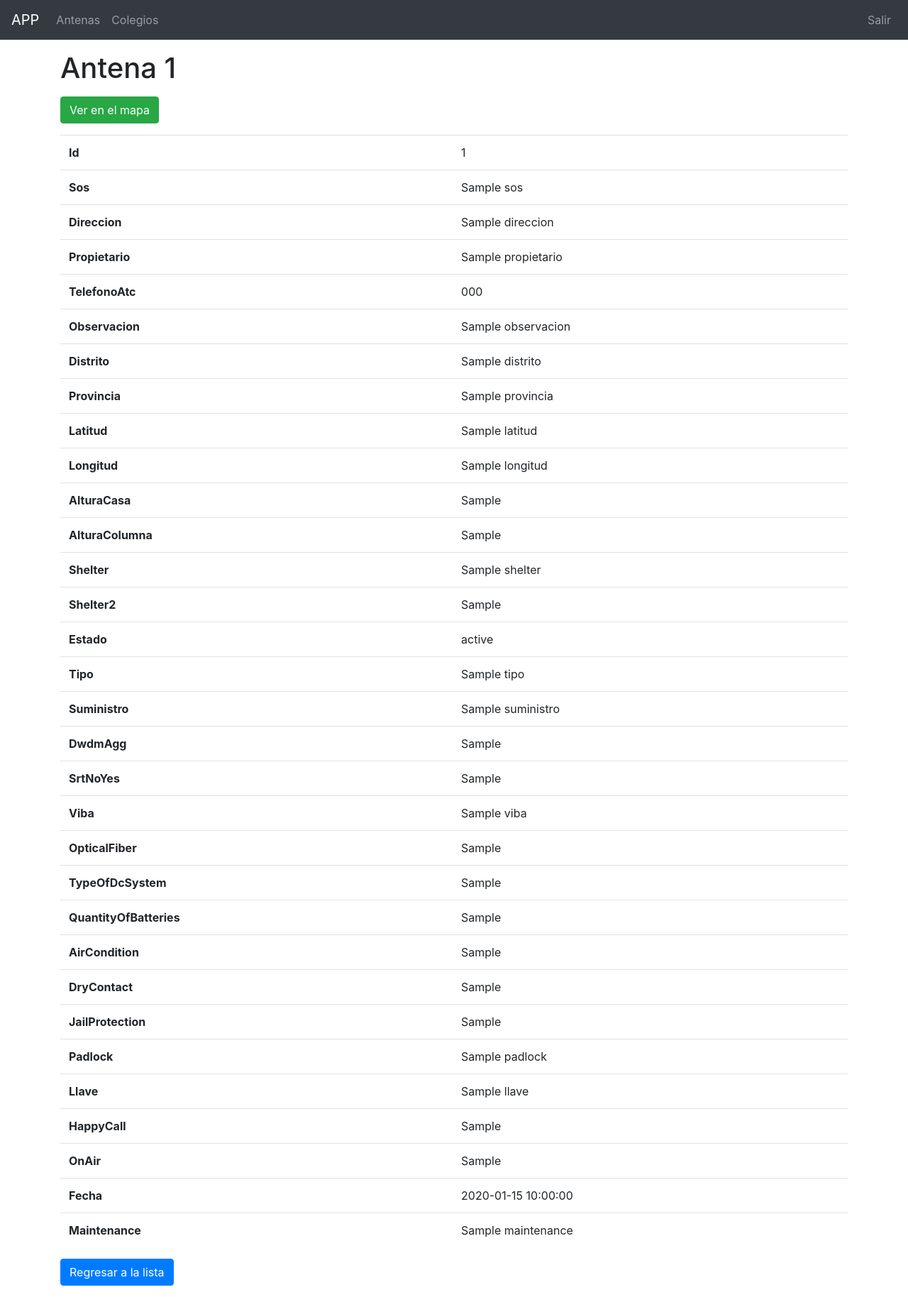
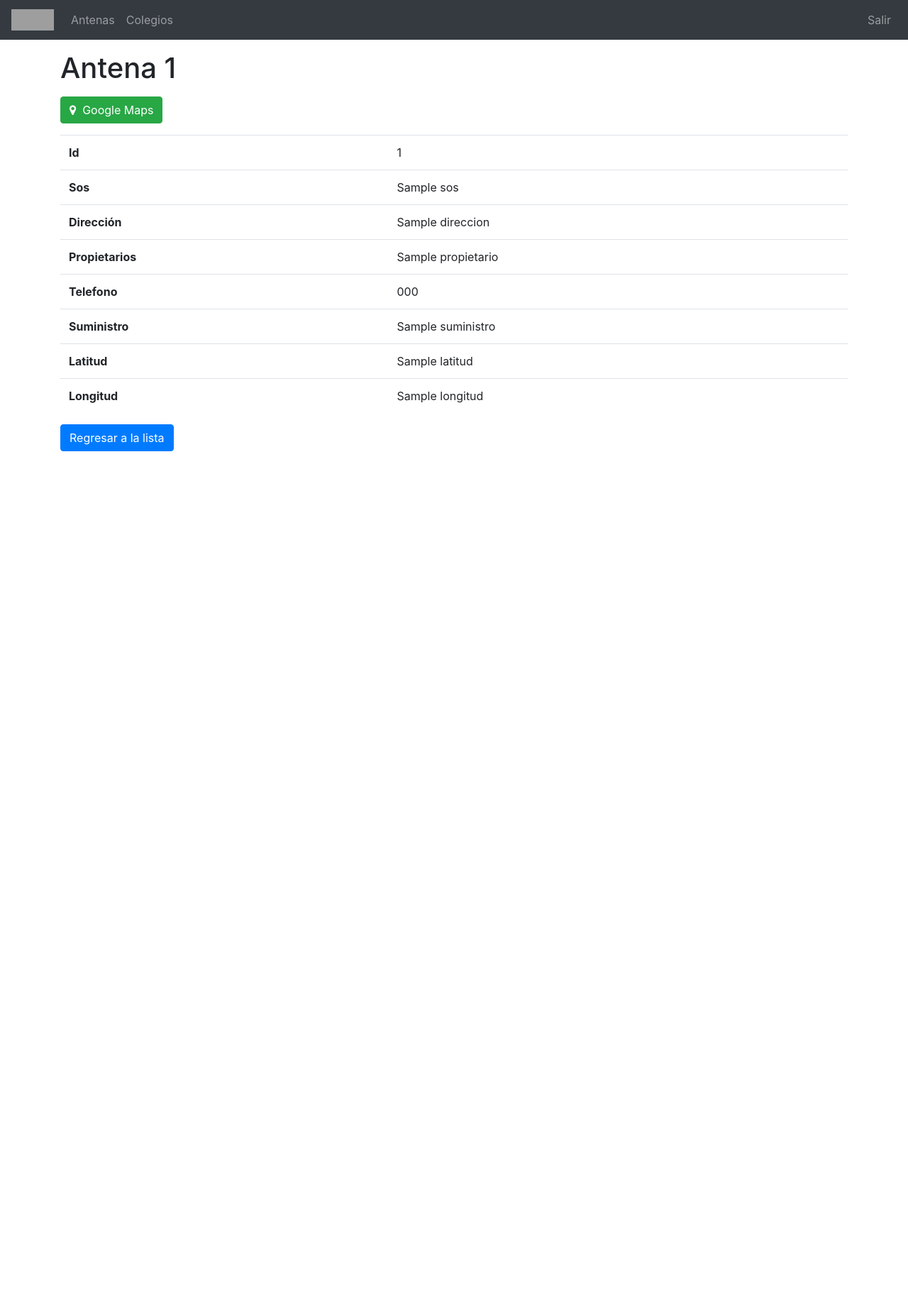
Before and after one commit to giansalex/bitel, a Symfony app: template templates/antenas/show.html.twig in a window 1280 px wide. Shown: the whole page at 71% size. After the commit the page ends 636 px from the top, so only its background shows below. Run offline with Twig, Linux system fonts and the light colour scheme; the template is opened without the code that fills it: most values are stand-ins (such as "Sample title", 1, 10 or a date in 2020); some libraries are stand-ins or nearby versions; grey boxes are pictures that could not be loaded.

Commit message:
update columns and icons

```diff
--- a/templates/antenas/show.html.twig
+++ b/templates/antenas/show.html.twig
@@ -5,11 +5,14 @@
 {% block body %}
     <h1>Antena {{ antena.id }}</h1>
 
-    <div class="app-wrapper">
-        <a href="http://www.google.com/maps/place/{{ antena.latitud }},{{ antena.longitud }}"
-           class="btn btn-success"
-           target="_blank">Ver en el mapa</a>
-    </div>
+    {% if antena.latitud and antena.longitud %}
+        <div class="app-wrapper">
+            <a href="http://www.google.com/maps/place/{{ antena.latitud }},{{ antena.longitud }}"
+               class="btn btn-success"
+               target="_blank"><i class="fa fa-map-marker"></i>&nbsp; Google Maps</a>
+        </div>
+    {% endif %}
+
     <div class="table-responsive">
         <table class="table">
             <tbody>
@@ -22,29 +25,33 @@
                 <td>{{ antena.sos }}</td>
             </tr>
             <tr>
-                <th>Direccion</th>
+                <th>Dirección</th>
                 <td>{{ antena.direccion }}</td>
             </tr>
             <tr>
-                <th>Propietario</th>
+                <th>Propietarios</th>
                 <td>{{ antena.propietario }}</td>
             </tr>
             <tr>
-                <th>TelefonoAtc</th>
+                <th>Telefono</th>
                 <td>{{ antena.telefonoAtc }}</td>
             </tr>
             <tr>
-                <th>Observacion</th>
-                <td>{{ antena.observacion }}</td>
+                <th>Suministro</th>
+                <td>{{ antena.suministro }}</td>
             </tr>
-            <tr>
-                <th>Distrito</th>
-                <td>{{ antena.distrito }}</td>
-            </tr>
-            <tr>
-                <th>Provincia</th>
-                <td>{{ antena.provincia }}</td>
-            </tr>
+{#            <tr>#}
+{#                <th>Observacion</th>#}
+{#                <td>{{ antena.observacion }}</td>#}
+{#            </tr>#}
+{#            <tr>#}
+{#                <th>Distrito</th>#}
+{#                <td>{{ antena.distrito }}</td>#}
+{#            </tr>#}
+{#            <tr>#}
+{#                <th>Provincia</th>#}
+{#                <td>{{ antena.provincia }}</td>#}
+{#            </tr>#}
             <tr>
                 <th>Latitud</th>
                 <td>{{ antena.latitud }}</td>
@@ -53,94 +60,90 @@
                 <th>Longitud</th>
                 <td>{{ antena.longitud }}</td>
             </tr>
-            <tr>
-                <th>AlturaCasa</th>
-                <td>{{ antena.alturaCasa }}</td>
-            </tr>
-            <tr>
-                <th>AlturaColumna</th>
-                <td>{{ antena.alturaColumna }}</td>
-            </tr>
-            <tr>
-                <th>Shelter</th>
-                <td>{{ antena.shelter }}</td>
-            </tr>
-            <tr>
-                <th>Shelter2</th>
-                <td>{{ antena.shelter2 }}</td>
-            </tr>
-            <tr>
-                <th>Estado</th>
-                <td>{{ antena.estado }}</td>
-            </tr>
-            <tr>
-                <th>Tipo</th>
-                <td>{{ antena.tipo }}</td>
-            </tr>
-            <tr>
-                <th>Suministro</th>
-                <td>{{ antena.suministro }}</td>
-            </tr>
-            <tr>
-                <th>DwdmAgg</th>
-                <td>{{ antena.dwdmAgg }}</td>
-            </tr>
-            <tr>
-                <th>SrtNoYes</th>
-                <td>{{ antena.srtNoYes }}</td>
-            </tr>
-            <tr>
-                <th>Viba</th>
-                <td>{{ antena.viba }}</td>
-            </tr>
-            <tr>
-                <th>OpticalFiber</th>
-                <td>{{ antena.opticalFiber }}</td>
-            </tr>
-            <tr>
-                <th>TypeOfDcSystem</th>
-                <td>{{ antena.typeOfDcSystem }}</td>
-            </tr>
-            <tr>
-                <th>QuantityOfBatteries</th>
-                <td>{{ antena.quantityOfBatteries }}</td>
-            </tr>
-            <tr>
-                <th>AirCondition</th>
-                <td>{{ antena.airCondition }}</td>
-            </tr>
-            <tr>
-                <th>DryContact</th>
-                <td>{{ antena.dryContact }}</td>
-            </tr>
-            <tr>
-                <th>JailProtection</th>
-                <td>{{ antena.jailProtection }}</td>
-            </tr>
-            <tr>
-                <th>Padlock</th>
-                <td>{{ antena.padlock }}</td>
-            </tr>
-            <tr>
-                <th>Llave</th>
-                <td>{{ antena.llave }}</td>
-            </tr>
-            <tr>
-                <th>HappyCall</th>
-                <td>{{ antena.happyCall }}</td>
-            </tr>
-            <tr>
-                <th>OnAir</th>
-                <td>{{ antena.onAir }}</td>
-            </tr>
-            <tr>
-                <th>Fecha</th>
-                <td>{{ antena.fecha }}</td>
-            </tr>
-            <tr>
-                <th>Maintenance</th>
-                <td>{{ antena.maintenance }}</td>
-            </tr>
+{#            <tr>#}
+{#                <th>AlturaCasa</th>#}
+{#                <td>{{ antena.alturaCasa }}</td>#}
+{#            </tr>#}
+{#            <tr>#}
+{#                <th>AlturaColumna</th>#}
+{#                <td>{{ antena.alturaColumna }}</td>#}
+{#            </tr>#}
+{#            <tr>#}
+{#                <th>Shelter</th>#}
+{#                <td>{{ antena.shelter }}</td>#}
+{#            </tr>#}
+{#            <tr>#}
+{#                <th>Shelter2</th>#}
+{#                <td>{{ antena.shelter2 }}</td>#}
+{#            </tr>#}
+{#            <tr>#}
+{#                <th>Estado</th>#}
+{#                <td>{{ antena.estado }}</td>#}
+{#            </tr>#}
+{#            <tr>#}
+{#                <th>Tipo</th>#}
+{#                <td>{{ antena.tipo }}</td>#}
+{#            </tr>#}
+{#            <tr>#}
+{#                <th>DwdmAgg</th>#}
+{#                <td>{{ antena.dwdmAgg }}</td>#}
+{#            </tr>#}
+{#            <tr>#}
+{#                <th>SrtNoYes</th>#}
+{#                <td>{{ antena.srtNoYes }}</td>#}
+{#            </tr>#}
+{#            <tr>#}
+{#                <th>Viba</th>#}
+{#                <td>{{ antena.viba }}</td>#}
+{#            </tr>#}
+{#            <tr>#}
+{#                <th>OpticalFiber</th>#}
+{#                <td>{{ antena.opticalFiber }}</td>#}
+{#            </tr>#}
+{#            <tr>#}
+{#                <th>TypeOfDcSystem</th>#}
+{#                <td>{{ antena.typeOfDcSystem }}</td>#}
+{#            </tr>#}
+{#            <tr>#}
+{#                <th>QuantityOfBatteries</th>#}
+{#                <td>{{ antena.quantityOfBatteries }}</td>#}
+{#            </tr>#}
+{#            <tr>#}
+{#                <th>AirCondition</th>#}
+{#                <td>{{ antena.airCondition }}</td>#}
+{#            </tr>#}
+{#            <tr>#}
+{#                <th>DryContact</th>#}
+{#                <td>{{ antena.dryContact }}</td>#}
+{#            </tr>#}
+{#            <tr>#}
+{#                <th>JailProtection</th>#}
+{#                <td>{{ antena.jailProtection }}</td>#}
+{#            </tr>#}
+{#            <tr>#}
+{#                <th>Padlock</th>#}
+{#                <td>{{ antena.padlock }}</td>#}
+{#            </tr>#}
+{#            <tr>#}
+{#                <th>Llave</th>#}
+{#                <td>{{ antena.llave }}</td>#}
+{#            </tr>#}
+{#            <tr>#}
+{#                <th>HappyCall</th>#}
+{#                <td>{{ antena.happyCall }}</td>#}
+{#            </tr>#}
+{#            <tr>#}
+{#                <th>OnAir</th>#}
+{#                <td>{{ antena.onAir }}</td>#}
+{#            </tr>#}
+{#            <tr>#}
+{#                <th>Fecha</th>#}
+{#                <td>{{ antena.fecha }}</td>#}
+{#            </tr>#}
+{#            <tr>#}
+{#                <th>Maintenance</th>#}
+{#                <td>{{ antena.maintenance }}</td>#}
+{#            </tr>#}
             </tbody>
         </table>
     </div>
--- a/templates/base.html.twig
+++ b/templates/base.html.twig
@@ -5,6 +5,7 @@
         <title>{% block title %}Bienvenido!{% endblock %}</title>
         <meta name="viewport" content="width=device-width, initial-scale=1">
         <link rel="stylesheet" href="https://maxcdn.bootstrapcdn.com/bootstrap/4.3.1/css/bootstrap.min.css">
+        <link rel="stylesheet" href="https://maxcdn.bootstrapcdn.com/font-awesome/4.6.1/css/font-awesome.min.css">
         <style>
             .app-wrapper { margin: 1em auto; }
         </style>
@@ -13,7 +14,9 @@
     <body>
         <nav class="navbar navbar-expand-md bg-dark navbar-dark">
             <!-- Brand -->
-            <a class="navbar-brand" href="{{ path('home') }}">APP</a>
+            <a class="navbar-brand" href="{{ path('home') }}">
+                <img src="https://upload.wikimedia.org/wikipedia/commons/0/07/Bitel_logo_transparente.png" width="60" height="30" class="d-inline-block align-top" alt="bitel">
+            </a>
 
             <!-- Toggler/collapsibe Button -->
             <button class="navbar-toggler" type="button" data-toggle="collapse" data-target="#collapsibleNavbar">
--- a/templates/colegios/index.html.twig
+++ b/templates/colegios/index.html.twig
@@ -7,8 +7,8 @@
 
     <div class="app-wrapper">
         <form class="form-inline" action="{{ path('colegios_index') }}">
-            <input name="q" class="form-control mr-sm-2" type="text" placeholder="Escribe aqui">
-            <button class="btn btn-success" type="submit">Buscar</button>
+            <input name="q" class="form-control mr-sm-2" type="text">
+            <button class="btn btn-success" type="submit"><i class="fa fa-search"></i> Buscar</button>
         </form>
     </div>
     <div class="table-responsive">
--- a/templates/home/index.html.twig
+++ b/templates/home/index.html.twig
@@ -3,5 +3,5 @@
 {% block title %}Inicio{% endblock %}
 
 {% block body %}
-    <h1>Bienvenido {{ app.user.username }}✅</h1>
+    <h1>Bienvenido! ✅</h1>
 {% endblock %}
```
Also changed, not shown: templates/antenas/index.html.twig (+66 -59 lines).
